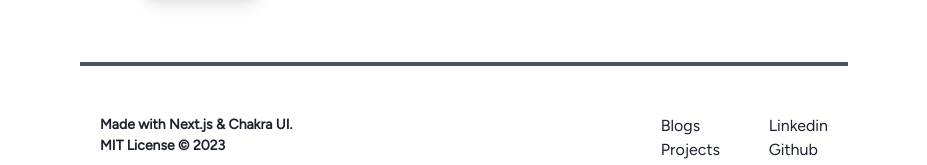
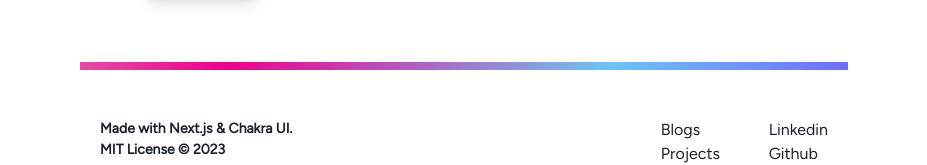
Before and after one commit to williamk19/williamk19.my.id, a Next.js app: page /message in a window 1280 px wide. Shown: the part 454-619 px from the top of the page, without its empty margins (176-1103 px from the left). Built offline with nearby package versions, Linux system fonts and the light colour scheme.

Commit message:
feat: change line gradient

```diff
--- a/src/components/layout/Footer.tsx
+++ b/src/components/layout/Footer.tsx
@@ -17,19 +17,12 @@ export default function Footer() {
   return (
     <>
       <Box
-        h='1'
-        background={`${
-          colorMode === 'light'
-            ? 'gray.600'
-            : 'linear-gradient(270deg, #14dddf, #a365dd)'
-        }`}
-        animation={`line-anim 3s ease infinite alternate`}
-        backgroundSize={'400% 400%'}
+        h='2'
+        background={`${'linear-gradient(to right, #ef008f 0%, #6ec3f4 25%, #7038ff 50%, #c9c9c9 75%, #ef008f 100%) 200% 0/200% 100%;'}`}
+        animation={`line-anim 10s linear infinite`}
         sx={{
           '@keyframes line-anim': {
-            '0%': { backgroundPosition: '0% 50%' },
-            '50%': { backgroundPosition: '50% 50%' },
-            '100%': { backgroundPosition: '100% 50%' },
+            to: { backgroundPosition: '-200% 0%' },
           },
         }}
       />
```
